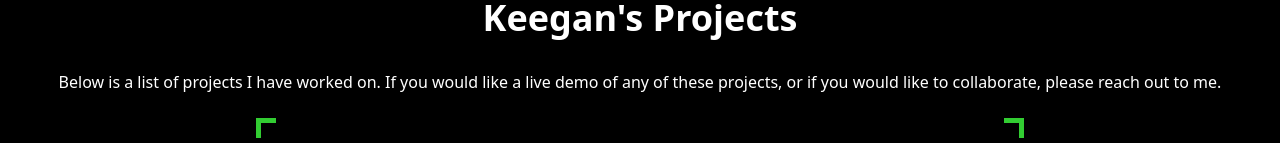
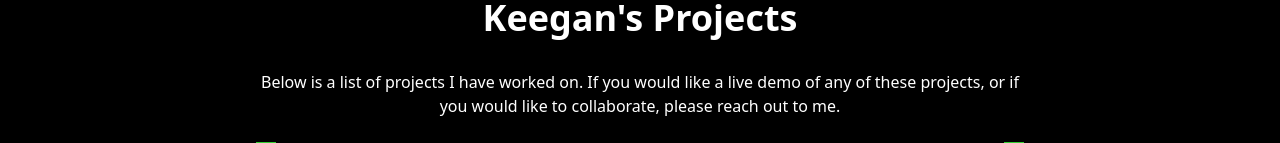
Before and after one commit to keeganasmith/personal-website, a Vue app in the folder my_website/: page /projects in a window 1280 px wide. Shown: the part 130-273 px from the top of the page. Built offline with nearby package versions, Linux system fonts and the light colour scheme; what @kyvg/vue3-notification would draw is missing.

Commit message:
make the description text of projects page align with project items

```diff
--- a/my_website/src/pages/ProjectsPage.vue
+++ b/my_website/src/pages/ProjectsPage.vue
@@ -1,7 +1,7 @@
 <template>
     <div class="py-4">
         <h1 class="text-4xl font-bold text-center mb-8">Keegan's Projects</h1>
-        <p class="text-center ">Below is a list of projects I have worked on. If you would like a live demo of any of these projects, or if you would like to collaborate, please reach out to me.</p>
+        <p class="text-center max-w-3xl mx-auto ">Below is a list of projects I have worked on. If you would like a live demo of any of these projects, or if you would like to collaborate, please reach out to me.</p>
         <br>
         <div class="space-y-8">
         <ProjectItem
```
